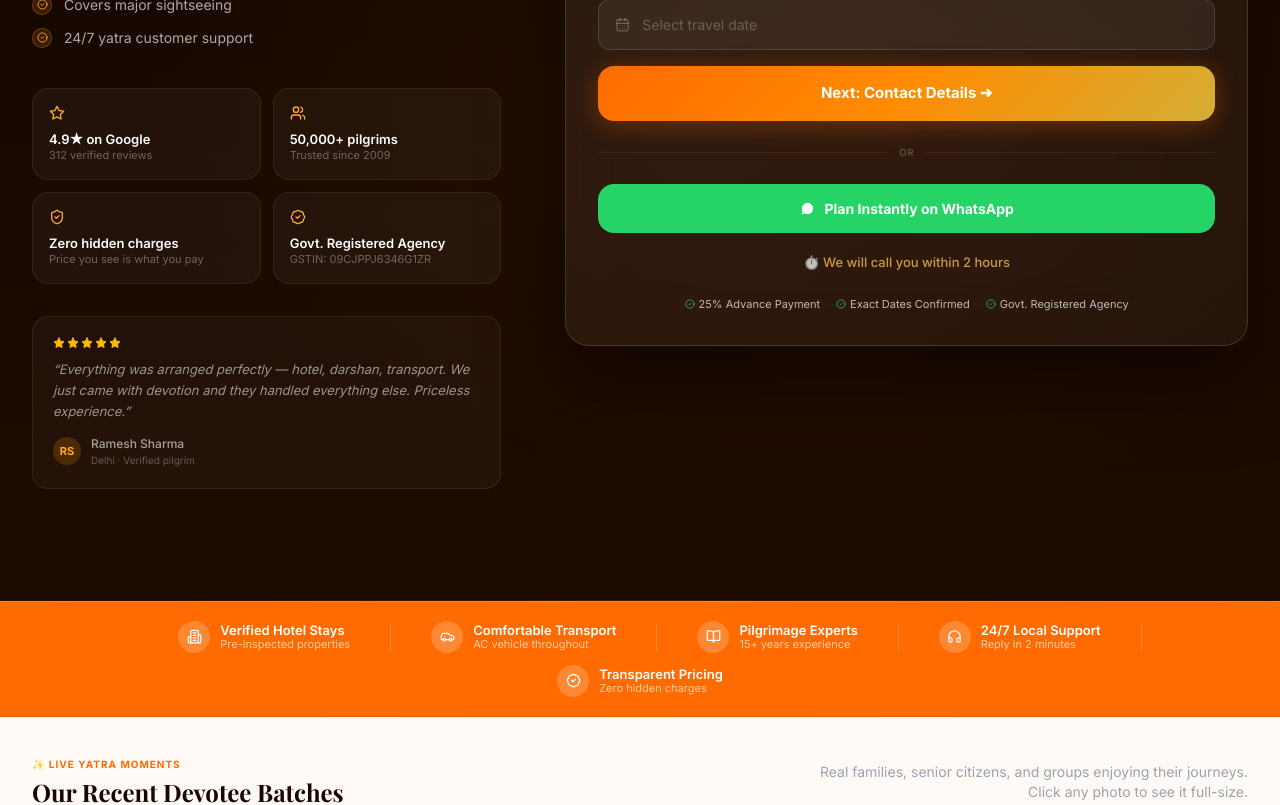
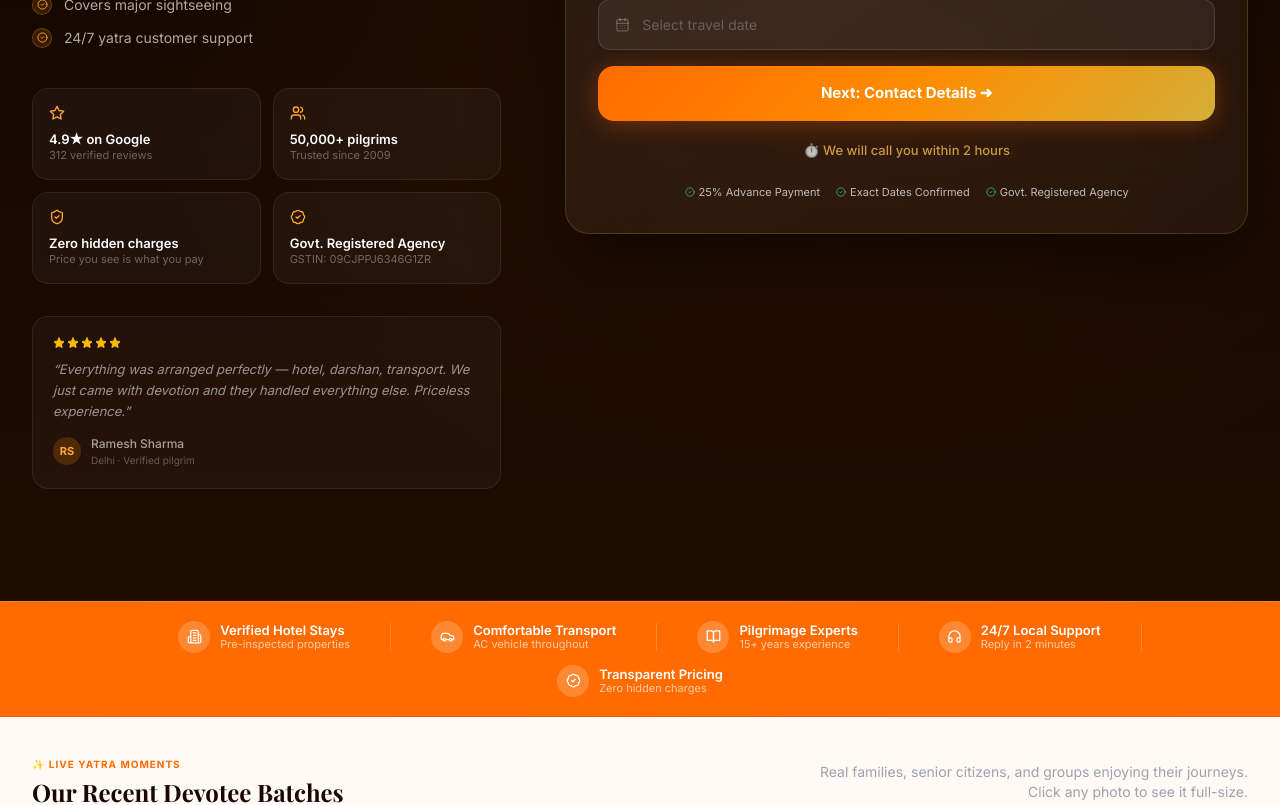
Before and after one commit to ayodhyadharsha-max/kashidarshan, a Next.js app: page / in a window 1280 px wide. Shown: the part 1300-2105 px from the top of the page. Built offline with nearby package versions, Linux system fonts and the light colour scheme.

Commit message:
feat: Remove WhatsApp button from Step 1 of LeadForm to reduce unqualified leads

```diff
--- a/components/LeadCapture.tsx
+++ b/components/LeadCapture.tsx
@@ -560,29 +560,6 @@ function LeadForm({ defaultTour, tokenAmount, setTokenAmount }: { defaultTour?:
           >
             Next: Contact Details ➜
           </button>
-
-          {/* Quick WhatsApp option divider */}
-          <div className="relative flex py-2 items-center">
-            <div className="flex-grow border-t border-white/5"></div>
-            <span className="flex-shrink mx-3 text-white/20 text-[10px] font-bold uppercase tracking-wider">OR</span>
-            <div className="flex-grow border-t border-white/5"></div>
-          </div>
-
-          <a
-            href={`https://wa.me/${WA_NUMBER}?text=${encodeURIComponent(
-              `Jai Shri Ram! I want to enquire about Kashi Yatra packages.\n\n` +
-              `*Selected Tour*: ${fields.tour || "(Custom Selection)"}\n` +
-              `*Budget Preference*: ${fields.packageType || "Standard"}\n` +
-              `*Travel Period*: ${bookingType === "lock" ? `Flexible - ${flexMonth || "Not Decided"}` : (date ? fmtDate(date) : "Not Decided")}\n` +
-              `*Booking Option*: ${bookingType === "confirm" ? "Direct Confirmation (25% Advance)" : "Flexi-Date Price Lock"}`
-            )}`}
-            target="_blank"
-            rel="noopener noreferrer"
-            className="flex items-center justify-center gap-2 w-full py-3.5 rounded-2xl bg-[#25D366] hover:bg-[#20ba59] font-bold text-white text-[14px] transition-all duration-300 hover:scale-[1.02] active:scale-[0.98]"
-          >
-            <MessageCircle size={17} className="fill-white text-[#25D366]" />
-            <span>Plan Instantly on WhatsApp</span>
-          </a>
         </motion.div>
       )}
 
```
